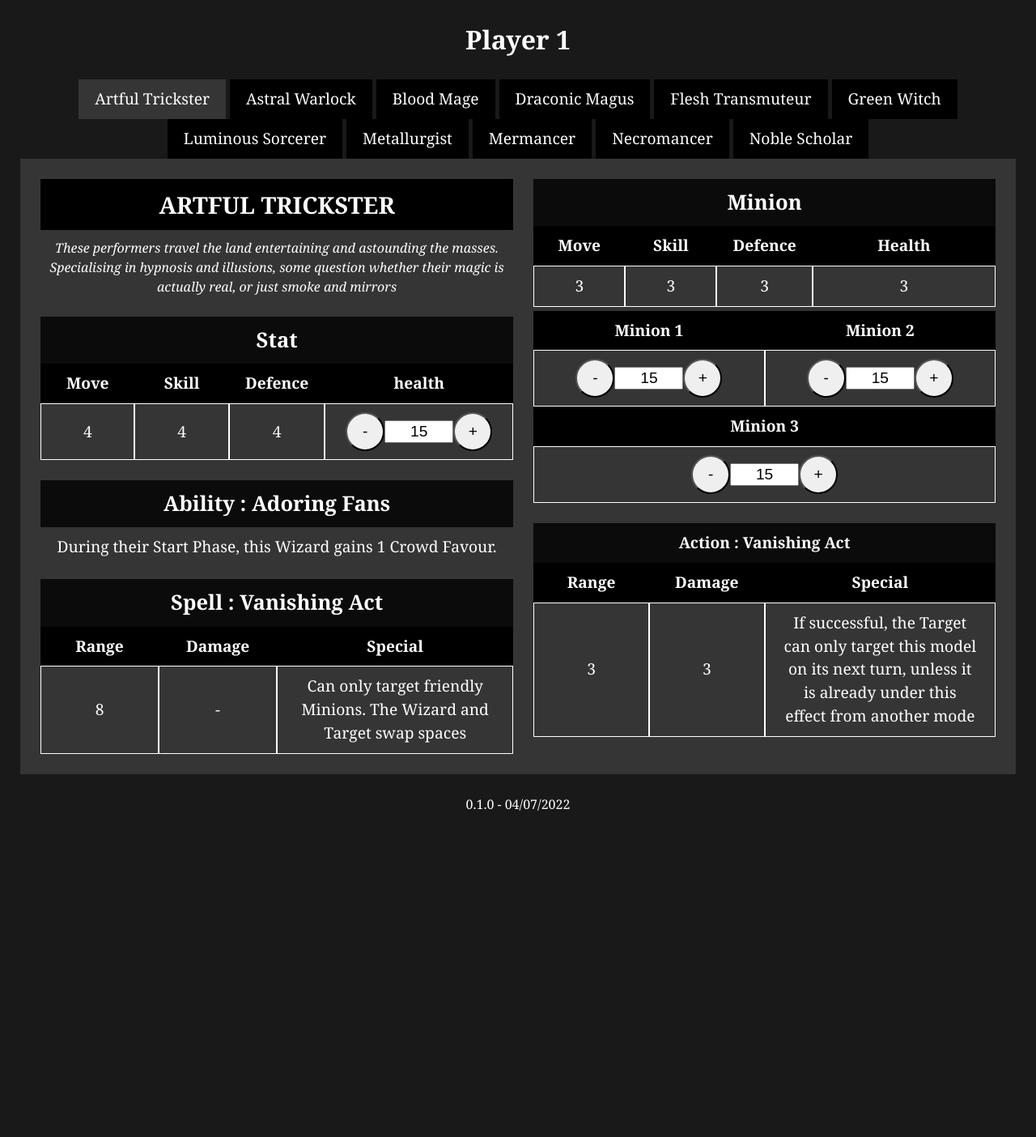
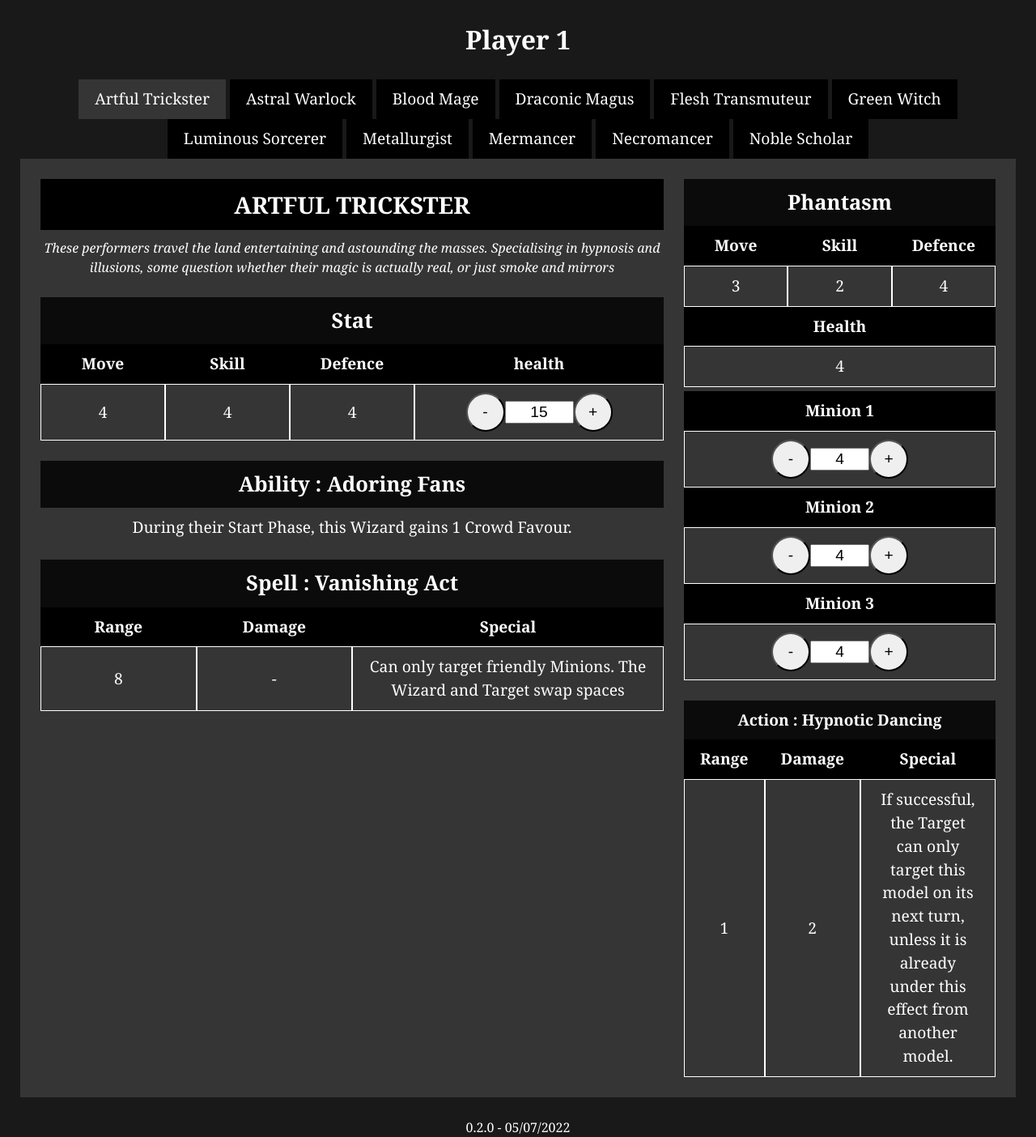
Before and after one commit to MaximeJannot/brawlarcanecards, a Jekyll site: the page built from index.html, in a window 1280 px wide. Shown: the whole page at 81% size. Built offline with Jekyll 4.4.1, drawn with Linux system fonts in a browser that asks for light colours; before the commit the page ends 1005 px from its top, so only the background shows below that; some of the changed lines change nothing that is shown.

Commit message:
0.2.0 - update script for count of life points

```diff
--- a/_includes/fiche-mage.html
+++ b/_includes/fiche-mage.html
@@ -23,9 +23,9 @@
 			<div class="column_table">
 				<h5>health</h5>
 				<div class="row_health">
-	        		<button id="loose_health_mage">-</button>
-	        		<input id="total_health_mage" type="number" value="15" min="0" max="15"/>
-	        		<button id="gain_health_mage" class="inactive">+</button>
+	        		<button id="loose_health_mage-{{ include.mage_name-for-script }}">-</button>
+	        		<input id="total_health_mage-{{ include.mage_name-for-script }}" type="number" value="15" min="0" max="15"/>
+	        		<button id="gain_health_mage-{{ include.mage_name-for-script }}" class="inactive">+</button>
 	        	</div>
 			</div>
 		</div>
@@ -57,66 +57,66 @@
 
 <div class="tabcontent__content tabcontent__content-minion">
 	<div class="tabcontent__element tabcontent__element-ability">
-		<h4>Minion</h4>
+		<h4>{{ include.name_minion }}</h4>
 		<div class="row_table">
 			<div class="column_table">
 				<h5>Move</h5>
-				<p>3</p>
+				<p>{{ include.move_minion }}</p>
 			</div>
 			<div class="column_table">
 				<h5>Skill</h5>
-				<p>3</p>
+				<p>{{ include.skill_minion }}</p>
 			</div>
 			<div class="column_table">
 				<h5>Defence</h5>
-				<p>3</p>
+				<p>{{ include.defence_minion }}</p>
 			</div>
 			<div class="column_table">
 				<h5>Health</h5>
-				<p>3</p>
+				<p>{{ include.health_minion }}</p>
 			</div>
 		</div>
 		<div class="row_table row_table-minion">
 			<div class="column_table">
 				<h5>Minion 1</h5>
 				<div class="row_health">
-	        		<button id="loose_health_mage">-</button>
-	        		<input id="total_health_mage" type="number" value="15" min="0" max="15"/>
-	        		<button id="gain_health_mage" class="inactive">+</button>
+	        		<button id="loose_health_minion-{{ include.name_minion-for-script }}-1">-</button>
+	        		<input id="total_health_minion-{{ include.name_minion-for-script }}-1" type="number" value="{{ include.health_minion }}" min="0" max="{{ include.health_minion }}"/>
+	        		<button id="gain_health_minion-{{ include.name_minion-for-script }}-1" class="inactive">+</button>
 	        	</div>
 			</div>
 			<div class="column_table">
 				<h5>Minion 2</h5>
 				<div class="row_health">
-	        		<button id="loose_health_mage">-</button>
-	        		<input id="total_health_mage" type="number" value="15" min="0" max="15"/>
-	        		<button id="gain_health_mage" class="inactive">+</button>
+	        		<button id="loose_health_minion-{{ include.name_minion-for-script }}-2">-</button>
+	        		<input id="total_health_minion-{{ include.name_minion-for-script }}-2" type="number" value="{{ include.health_minion }}" min="0" max="{{ include.health_minion }}"/>
+	        		<button id="gain_health_minion-{{ include.name_minion-for-script }}-2" class="inactive">+</button>
 	        	</div>
 			</div>
 			<div class="column_table">
 				<h5>Minion 3</h5>
 				<div class="row_health">
-	        		<button id="loose_health_mage">-</button>
-	        		<input id="total_health_mage" type="number" value="15" min="0" max="15"/>
-	        		<button id="gain_health_mage" class="inactive">+</button>
+	        		<button id="loose_health_minion-{{ include.name_minion-for-script }}-3">-</button>
+	        		<input id="total_health_minion-{{ include.name_minion-for-script }}-3" type="number" value="{{ include.health_minion }}" min="0" max="{{ include.health_minion }}"/>
+	        		<button id="gain_health_minion-{{ include.name_minion-for-script }}-3" class="inactive">+</button>
 	        	</div>
 			</div>
 		</div>
 	</div>
 	<div class="tabcontent__element tabcontent__element-spell">
-		<h5>Action : Vanishing Act</h5>
+		<h5>Action : {{ include.action_minion }}</h5>
 		<div class="row_table">
 			<div class="column_table">
 				<h5>Range</h5>
-				<p>3</p>
+				<p>{{ include.range_minion }}</p>
 			</div>
 			<div class="column_table">
 				<h5>Damage</h5>
-				<p>3</p>
+				<p>{{ include.damage_minion }}</p>
 			</div>
 			<div class="column_table">
 				<h5>Special</h5>
-				<p>If successful, the Target can only target this model on its next turn, unless it is already under this effect from another mode</p>
+				<p>{{ include.special_minion }}</p>
 			</div>
 		</div>
 	</div>
--- a/_includes/footer.html
+++ b/_includes/footer.html
@@ -1 +1 @@
-<footer role="contentinfo">0.1.0 - 04/07/2022</footer>
+<footer role="contentinfo">0.2.0 - 05/07/2022</footer>
--- a/_includes/onglet.html
+++ b/_includes/onglet.html
@@ -37,6 +37,7 @@
 			<div id="id_first_{{ include.player }}" class="js-tabcontent">
 				{% include fiche-mage.html
 					mage_name="Artful Trickster"
+					mage_name-for-script="artful"
 					mage_description="These performers travel the land entertaining and astounding the masses. Specialising in hypnosis and illusions, some question whether their magic is actually real, or just smoke and mirrors"
 
 					ability_name="Adoring Fans"
@@ -46,11 +47,23 @@
 					spell_range="8"
 					spell_damage="-"
 					spell_special="Can only target friendly Minions. The Wizard and Target swap spaces"
+
+					name_minion="Phantasm"
+					name_minion-for-script="phantasm"
+					move_minion="3"
+					skill_minion="2"
+					defence_minion="4"
+					health_minion="4"
+					action_minion="Hypnotic Dancing"
+					range_minion="1"
+					damage_minion="2"
+					special_minion="If successful, the Target can only target this model on its next turn, unless it is already under this effect from another model."
 				%}
 			</div>
 			<div id="id_second_{{ include.player }}" class="js-tabcontent">
 				{% include fiche-mage.html
 					mage_name="Astral Warlock"
+					mage_name-for-script="astral"
 					mage_description="Astral Warlocks reach out to ancient beings from beyond the stars. Many of them draw power into this world, not knowing the full malevolence of what lies behind it"
 
 					ability_name="Eyes from Beyond"
@@ -60,11 +73,23 @@
 					spell_range="6"
 					spell_damage="D6"
 					spell_special="Target has -2 Skill on their next turn."
+
+					name_minion="Void Born"
+					name_minion-for-script="void"
+					move_minion="2"
+					skill_minion="4"
+					defence_minion="3"
+					health_minion="4"
+					action_minion="Cosmic Volley"
+					range_minion="6"
+					damage_minion="2"
+					special_minion="-"
 				%}
 			</div>
 			<div id="id_third_{{ include.player }}" class="js-tabcontent">
 				{% include fiche-mage.html
 					mage_name="Blood mage"
+					mage_name-for-script="blood"
 					mage_description="The grisly rituals of Blood Mages are seen as disturbing by most people outside of The Pale Mountains. They have accepted their outsider status, and tend to care little for the opinions and laws of the rest of the land."
 
 					ability_name="Sanguine Rite"
@@ -74,11 +99,23 @@
 					spell_range="3"
 					spell_damage="2D6"
 					spell_special="-"
+
+					name_minion="Blood Imp"
+					name_minion-for-script="bloodimp"
+					move_minion="4"
+					skill_minion="3"
+					defence_minion="2"
+					health_minion="4"
+					action_minion="Leech"
+					range_minion="1"
+					damage_minion="3"
+					special_minion="If this action deals damage to a Blood Mage’s enemy, the Blood Mage regains 1 Health."
 				%}
 			</div>
 			<div id="id_fourth_{{ include.player }}" class="js-tabcontent">
 				{% include fiche-mage.html
 					mage_name="Draconic Magus"
+					mage_name-for-script="draconic"
 					mage_description="Heretical monks who worship the Slumbering Dragons. Their closeness to these powerful creatures allows them to harness the power of fire"
 
 					ability_name="Soul of the Dragon"
@@ -88,11 +125,23 @@
 					spell_range="6"
 					spell_damage="2D6"
 					spell_special="Flame"
+
+					name_minion="Drake Spirit"
+					name_minion-for-script="drake"
+					move_minion="3"
+					skill_minion="4"
+					defence_minion="2"
+					health_minion="4"
+					action_minion="Ignite"
+					range_minion="1"
+					damage_minion="2"
+					special_minion="Flame"
 				%}
 			</div>
 			<div id="id_fifth_{{ include.player }}" class="js-tabcontent">
 				{% include fiche-mage.html
 					mage_name="Flesh Transmuteur"
+					mage_name-for-script="flesh"
 					mage_description="These Wizards operate on the fringes of modern magic. They have the power to shape organic matter, an ability that drives many mad with power."
 
 					ability_name="Biomancy"
@@ -105,11 +154,23 @@
 					spell_range="6"
 					spell_damage="-"
 					spell_special="Can only target friendly Minions. The Minion gains +2 to Move, Skill and Damage then dies at the end of its turn."
+
+					name_minion="Mutant"
+					name_minion-for-script="mutant"
+					move_minion="3"
+					skill_minion="3"
+					defence_minion="3"
+					health_minion="4"
+					action_minion="Mindless Assault"
+					range_minion="1"
+					damage_minion="D6"
+					special_minion="-"
 				%}
 			</div>
 			<div id="id_sixth_{{ include.player }}" class="js-tabcontent">
 				{% include fiche-mage.html
 					mage_name="Green Witch"
+					mage_name-for-script="green"
 					mage_description="Generally found deep in the forests and swamps across the land. They have a strong connection with nature and will violently protect it from others."
 
 					ability_name="Fleet of Foot"
@@ -119,11 +180,23 @@
 					spell_range="8"
 					spell_damage="-"
 					spell_special="Target cannot Move or take an Action on their next turn."
+
+					name_minion="Forest Dweller"
+					name_minion-for-script="forest"
+					move_minion="5"
+					skill_minion="2"
+					defence_minion="2"
+					health_minion="4"
+					action_minion="Lunge"
+					range_minion="1"
+					damage_minion="D6"
+					special_minion="Roll Skill twice and use the highest result against Targets affected by Grasping Vines"
 				%}
 			</div>
 			<div id="id_seventh_{{ include.player }}" class="js-tabcontent">
 				{% include fiche-mage.html
 					mage_name="Luminous Sorcerer"
+					mage_name-for-script="luminous"
 					mage_description="Devout followers of The Path of Light. They can be found throughout the land as priests of The Great Orb."
 
 					ability_name="Blinding Radiance"
@@ -133,11 +206,23 @@
 					spell_range="6"
 					spell_damage="-"
 					spell_special="Target regains D6 Health."
+
+					name_minion="Brightling"
+					name_minion-for-script="brightling"
+					move_minion="4"
+					skill_minion="3"
+					defence_minion="2"
+					health_minion="4"
+					action_minion="Sunbeam"
+					range_minion="4"
+					damage_minion="3"
+					special_minion="-"
 				%}
 			</div>
 			<div id="id_eighth_{{ include.player }}" class="js-tabcontent">
 				{% include fiche-mage.html
 					mage_name="Metallurgist"
+					mage_name-for-script="metallurgist"
 					mage_description="Found in most cities as Alchemical Tinkerers and Arcane Blacksmiths. They make a living by forging raw magical energy into mundane objects and are highly sought after."
 
 					ability_name=": Tough as Nails"
@@ -147,11 +232,23 @@
 					spell_range="4"
 					spell_damage="2D3"
 					spell_special="If successful, all enemy models within 2 spaces of the Target take 2 Damage."
+
+					name_minion="Automaton"
+					name_minion-for-script="automaton"
+					move_minion="3"
+					skill_minion="3"
+					defence_minion="3"
+					health_minion="4"
+					action_minion="Crippling Bash"
+					range_minion="1"
+					damage_minion="3"
+					special_minion="Target has -1 Move on its next turn."
 				%}
 			</div>
 			<div id="id_ninth_{{ include.player }}" class="js-tabcontent">
 				{% include fiche-mage.html
 					mage_name="Mermancer"
+					mage_name-for-script="mermancer"
 					mage_description="Whether sailors, pirates or sea-folk, these Wizards draw their power from the Blue Deep. Their talents are invaluable to any who travel the seas."
 
 					ability_name="Oceanic Fog"
@@ -161,11 +258,23 @@
 					spell_range="-"
 					spell_damage="-"
 					spell_special="Cannot target Minions. Move all enemy models 1 spaces towards their starting edge. If unable to move they take 2 damage."
+
+					name_minion="Denizen of the Sea"
+					name_minion-for-script="denizen"
+					move_minion="3"
+					skill_minion="3"
+					defence_minion="3"
+					health_minion="4"
+					action_minion="Water Jet"
+					range_minion="3"
+					damage_minion="D3"
+					special_minion="-"
 				%}
 			</div>
 			<div id="id_tenth_{{ include.player }}" class="js-tabcontent">
 				{% include fiche-mage.html
 					mage_name="Necromancer"
+					mage_name-for-script="necromancer"
 					mage_description="Existing in the shadows, Necromancers are obsessed with death. Most of society tends to avoid them, unless of course there's a shortage of cheap labour."
 
 					ability_name="Rise!"
@@ -175,11 +284,23 @@
 					spell_range="8"
 					spell_damage="-"
 					spell_special="Target rolls 1 less D6 during Spell Selection on their next turn."
+
+					name_minion="Undead"
+					name_minion-for-script="undead"
+					move_minion="3"
+					skill_minion="2"
+					defence_minion="4"
+					health_minion="4"
+					action_minion="Grave Strike"
+					range_minion="1"
+					damage_minion="D6"
+					special_minion="-"
 				%}
 			</div>
 			<div id="id_eleventh_{{ include.player }}" class="js-tabcontent">
 				{% include fiche-mage.html
 					mage_name="Noble Scholar"
+					mage_name-for-script="noble"
 					mage_description="The ruling class of the city of Mirage. They tend to see themselves as sages and keepers of secret wisdom, while most others see them as arrogant and boring"
 
 					ability_name="Mystic Knowledge"
@@ -189,6 +310,17 @@
 					spell_range="6"
 					spell_damage="-"
 					spell_special="Move Target up to 4 spaces. This Move can be done over terrain and other models."
+
+					name_minion="Living Spell"
+					name_minion-for-script="living"
+					move_minion="3"
+					skill_minion="4"
+					defence_minion="2"
+					health_minion="4"
+					action_minion="Harmonic Blast"
+					range_minion="1"
+					damage_minion="2"
+					special_minion="Deals an extra 1 damage for every friendly model within 2 spaces of the active model."
 				%}
 			</div>
 		</div>
--- a/assets/script.js
+++ b/assets/script.js
@@ -1,10 +1,11 @@
+var mage = ["artful", "astral", "blood", "draconic", "flesh", "green", "luminous", "metallurgist", "mermancer", "necromancer", "noble"];
+var minion = ["phantasm", "void", "bloodimp", "drake", "mutant", "forest", "brightling", "automaton", "denizen", "undead", "living"];
 
 function managementHealth(health, character) {
 	var maxHealth = health;
 	var looseHealth = document.getElementById('loose_health_'+character);
 	var gainHealth = document.getElementById('gain_health_'+character);
 	var totalHealth = document.getElementById('total_health_'+character);
-
 	looseHealth.onclick = function() {
 		if (maxHealth > 0) {
 			--maxHealth;
@@ -19,4 +20,20 @@
 	}
 }
 
-managementHealth(15, 'mage')
+for (i = 0; i < mage.length; i++) {
+	var idmage = 'mage-'+mage[i];
+	managementHealth(15, idmage)
+}
+for (i = 0; i < minion.length; i++) {
+	var idminion = 'minion-'+minion[i]+'-1';
+	console.log(idminion);
+	managementHealth(4, idminion)
+}
+for (i = 0; i < minion.length; i++) {
+	var idminion = 'minion-'+minion[i]+'-2';
+	managementHealth(4, idminion)
+}
+for (i = 0; i < minion.length; i++) {
+	var idminion = 'minion-'+minion[i]+'-3';
+	managementHealth(4, idminion)
+}
--- a/assets/style.css
+++ b/assets/style.css
@@ -150,12 +150,19 @@
     border-radius: 50%;
     justify-content: center;
     align-items: center;
+    cursor: pointer;
 }
 .row_health input[type="number"] {
 	text-align: center;
 	padding-left: 17px;
 }
 
+.tabcontent__content {
+	flex: 2;
+}
+.tabcontent__content-minion {
+	flex: 1;
+}
 .tabcontent__content-minion .row_table-minion > div:last-child {
 	flex: 1;
 }
```
